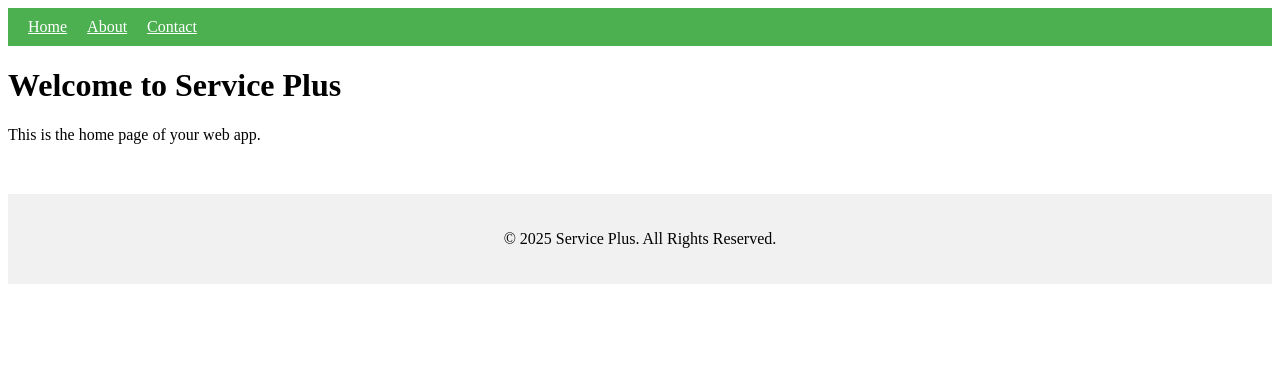
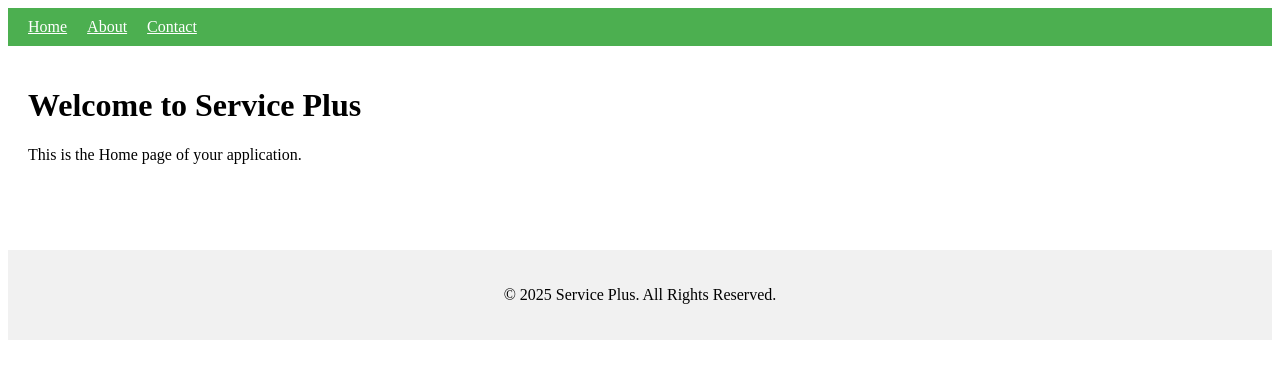
Before and after one commit to grow4u555-ui/service-plus-frontend, a React (Create React App) app: page / in a window 1280 px wide. Shown: the top 378 px of the page. Built offline with nearby package versions, Linux system fonts and the light colour scheme.

Commit message:
Update Home.js

```diff
--- a/src/pages/Home.js
+++ b/src/pages/Home.js
@@ -2,9 +2,9 @@ import React from "react";
 
 function Home() {
   return (
-    <div>
+    <div style={{ padding: "20px" }}>
       <h1>Welcome to Service Plus</h1>
-      <p>This is the home page of your web app.</p>
+      <p>This is the Home page of your application.</p>
     </div>
   );
 }
```
